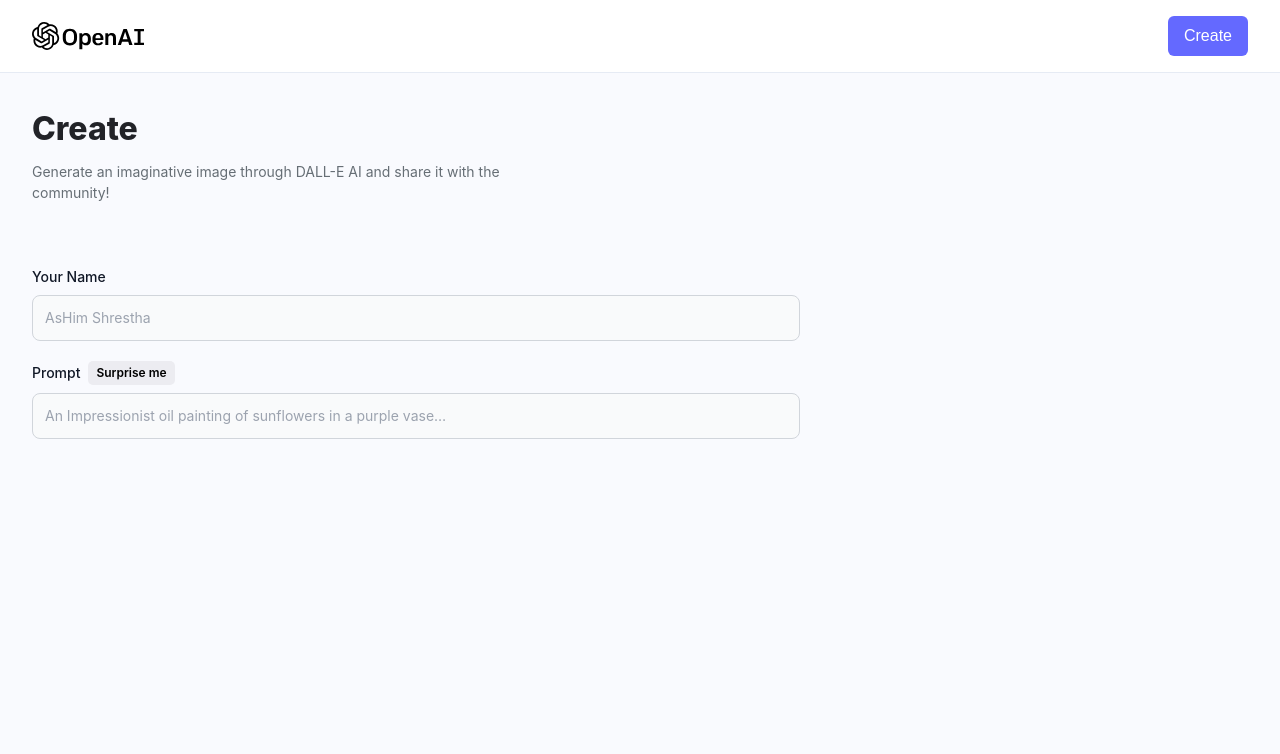
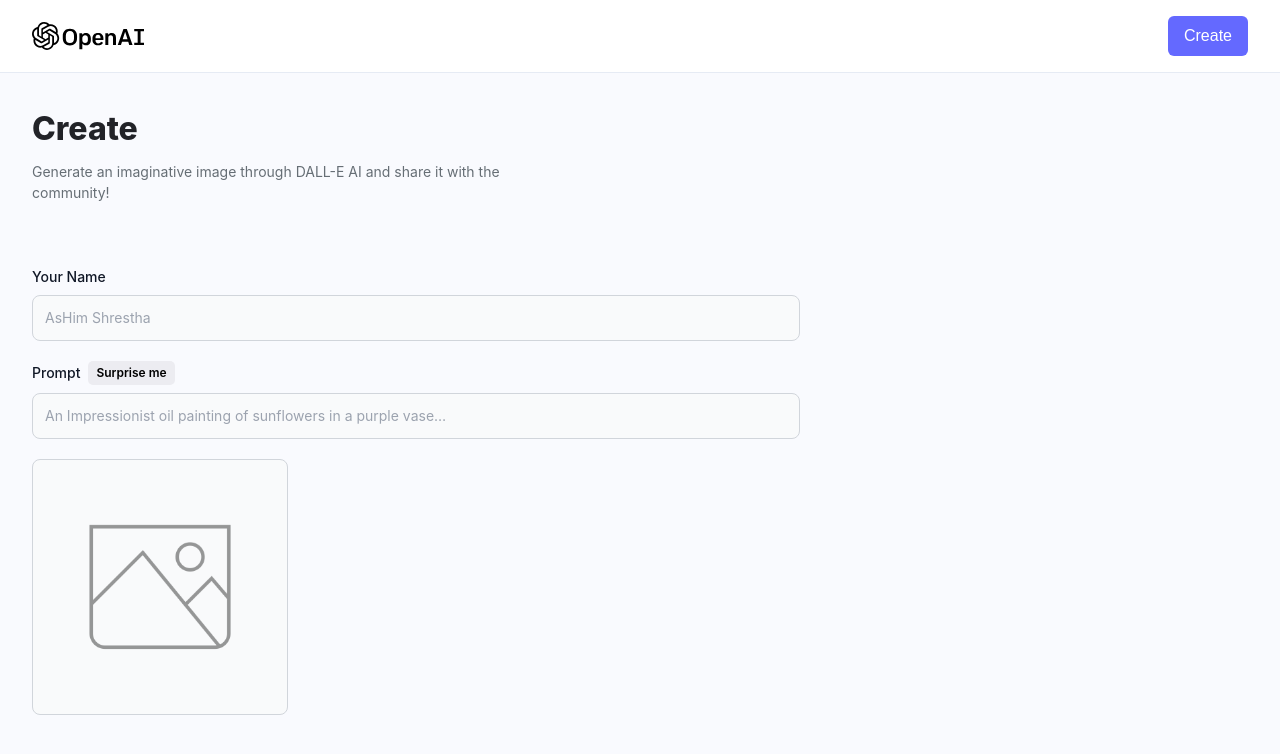
Before and after one commit to shresthashim/ai-pic-craft, a React (Vite) app in the folder client/: page /create-post in a window 1280 px wide. Shown: the top 754 px of the page. Built offline with nearby package versions, Linux system fonts and the light colour scheme; a web font is replaced by a local one.

Commit message:
preview default image added

```diff
--- a/client/src/pages/CreatePost.jsx
+++ b/client/src/pages/CreatePost.jsx
@@ -5,14 +5,9 @@
 import { getRandomPrompt } from "../utils";
 import { FormField, Loader } from "../components";
 const CreatePost = () => {
-
-
-const handleSubmit = (e) => { }
-const handleSurpriseMe = () => { }
-const handleChange = ()=> {
-
-}
-
+  const handleSubmit = (e) => {};
+  const handleSurpriseMe = () => {};
+  const handleChange = () => {};
 
   const navigate = useNavigate();
   const [form, setForm] = useState({
@@ -32,19 +27,40 @@
           Generate an imaginative image through DALL-E AI and share it with the community!
         </p>
       </div>
-      <form className="mt-16 max-w-3xl " onSubmit={handleSubmit}>
-        <div className="flex flex-col gap-5">
-          <FormField  labelName="Your Name" type="text" placeholder="AsHim Shrestha" name="name" value={form.name} handleChange={handleChange}  />
+      <form className='mt-16 max-w-3xl ' onSubmit={handleSubmit}>
+        <div className='flex flex-col gap-5'>
           <FormField
-            labelName="Prompt"
-            type="text"
-            name="prompt"
-            placeholder="An Impressionist oil painting of sunflowers in a purple vase…"
+            labelName='Your Name'
+            type='text'
+            placeholder='AsHim Shrestha'
+            name='name'
+            value={form.name}
+            handleChange={handleChange}
+          />
+          <FormField
+            labelName='Prompt'
+            type='text'
+            name='prompt'
+            placeholder='An Impressionist oil painting of sunflowers in a purple vase…'
             value={form.prompt}
             handleChange={handleChange}
             isSurpriseMe
             handleSurpriseMe={handleSurpriseMe}
           />
+
+          <div className='relative bg-gray-50 border border-gray-300 text-gray-900 text-sm rounded-lg focus:ring-blue-500 focus:border-blue-500 w-64 p-3 h-64 flex justify-center items-center'>
+            {form.photo ? (
+              <img src={form.photo} alt={form.prompt} className='w-full h-full object-contain' />
+            ) : (
+              <img src={preview} alt='preview' className='w-9/12 h-9/12 object-contain opacity-40' />
+            )}
+
+            {generatingImg && (
+              <div className='absolute inset-0 z-0 flex justify-center items-center bg-[rgba(0,0,0,0.5)] rounded-lg'>
+                <Loader />
+              </div>
+            )}
+          </div>
         </div>
       </form>
     </section>
```
